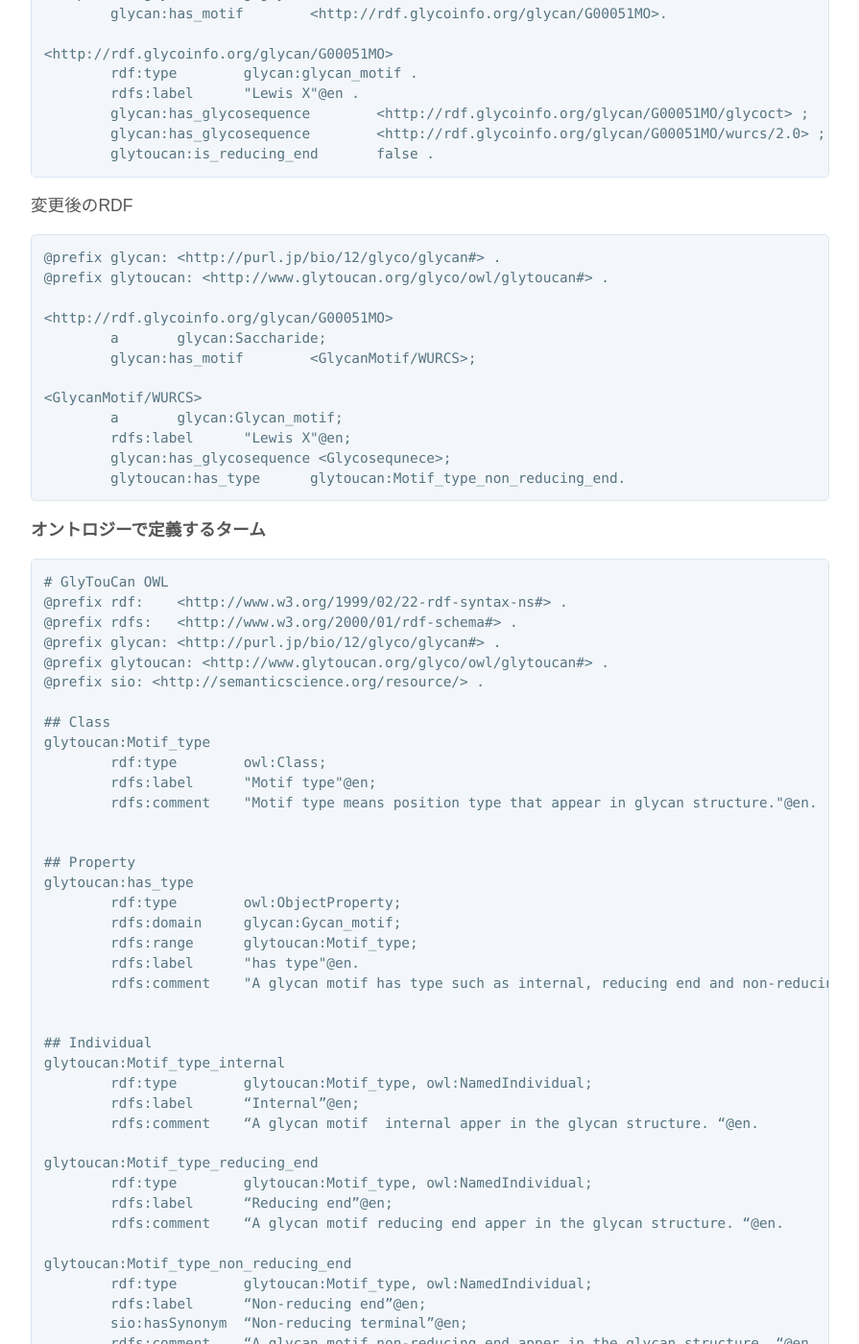
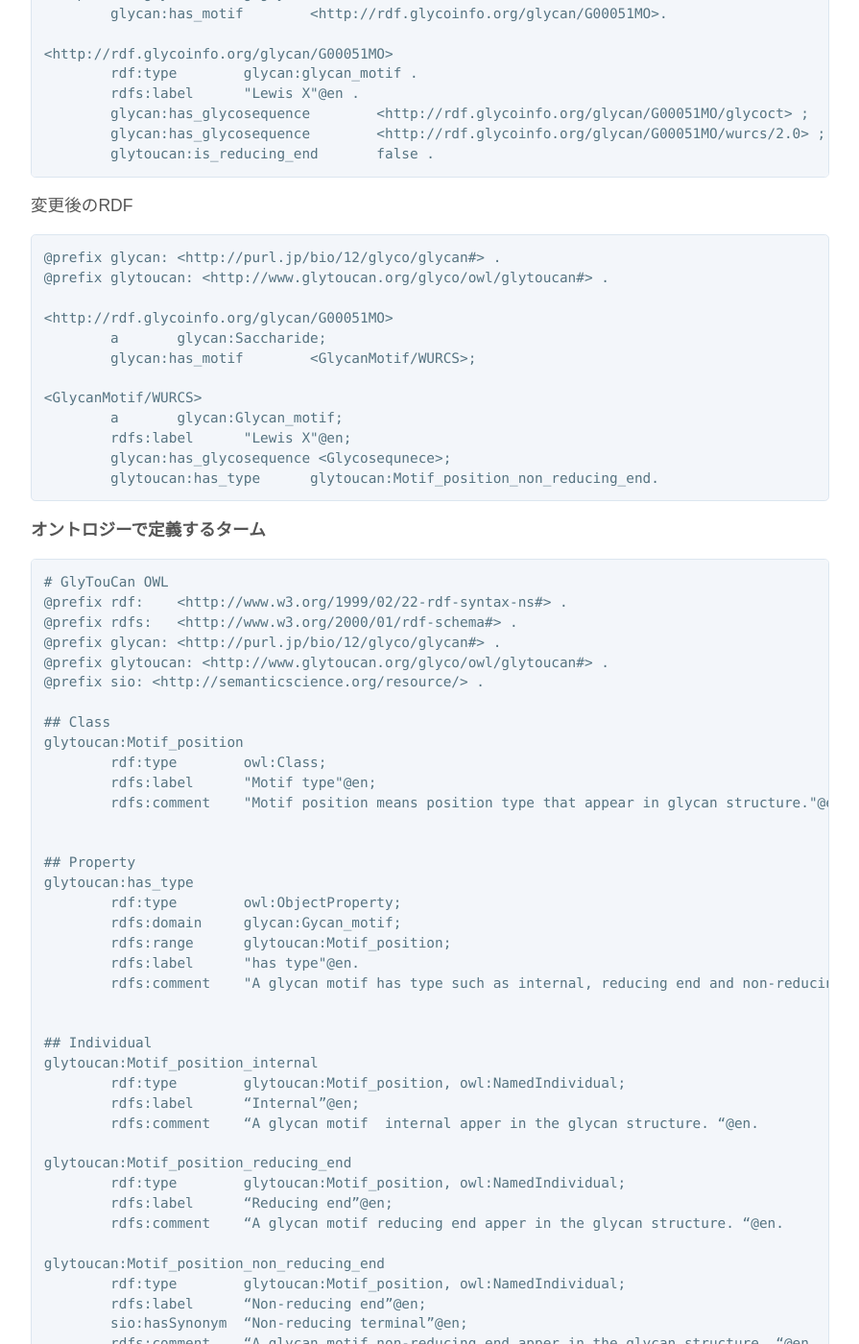
Before and after one commit to glytoucan/glytoucan, a Jekyll site: the page built from system/rdf/devMotifRdf.md, in a window 1280 px wide and 1400 px high, scrolled down 772 px. Shown: the whole window at 96% size, without its empty margins (192-1087 px from the left). Built offline with Jekyll 4.4.1, drawn with Linux system fonts in a browser that asks for light colours; nearby versions of some CDN libraries; some of the changed text lies outside the part shown.

Commit message:
modified motif type -> motif position

````diff
--- a/system/rdf/devMotifRdf.md
+++ b/system/rdf/devMotifRdf.md
@@ -57,7 +57,7 @@ Glycan motifのインスタンスIRIを作り、SaccharideとGlycan motifとを
 	a	glycan:Glycan_motif;
 	rdfs:label	"Lewis X"@en;
 	glycan:has_glycosequence <Glycosequnece>;
-	glytoucan:has_type	glytoucan:Motif_type_non_reducing_end.
+	glytoucan:has_type	glytoucan:Motif_position_non_reducing_end.
 ```
 
 
@@ -73,34 +73,34 @@ Glycan motifのインスタンスIRIを作り、SaccharideとGlycan motifとを
 @prefix sio: <http://semanticscience.org/resource/> .
 
 ## Class
-glytoucan:Motif_type
+glytoucan:Motif_position
 	rdf:type	owl:Class;
 	rdfs:label	"Motif type"@en;
-	rdfs:comment	"Motif type means position type that appear in glycan structure."@en.
+	rdfs:comment	"Motif position means position type that appear in glycan structure."@en.
 
 
 ## Property
 glytoucan:has_type
 	rdf:type	owl:ObjectProperty;
 	rdfs:domain	glycan:Gycan_motif;
-	rdfs:range	glytoucan:Motif_type;
+	rdfs:range	glytoucan:Motif_position;
 	rdfs:label	"has type"@en.
 	rdfs:comment	"A glycan motif has type such as internal, reducing end and non-reducing end."@en.
 
 
 ## Individual
-glytoucan:Motif_type_internal
-	rdf:type	glytoucan:Motif_type, owl:NamedIndividual;
+glytoucan:Motif_position_internal
+	rdf:type	glytoucan:Motif_position, owl:NamedIndividual;
 	rdfs:label	“Internal”@en;
 	rdfs:comment	“A glycan motif  internal apper in the glycan structure. “@en.
 
-glytoucan:Motif_type_reducing_end
-	rdf:type	glytoucan:Motif_type, owl:NamedIndividual;
+glytoucan:Motif_position_reducing_end
+	rdf:type	glytoucan:Motif_position, owl:NamedIndividual;
 	rdfs:label	“Reducing end”@en;
 	rdfs:comment	“A glycan motif reducing end apper in the glycan structure. “@en.
 
-glytoucan:Motif_type_non_reducing_end
-	rdf:type	glytoucan:Motif_type, owl:NamedIndividual;
+glytoucan:Motif_position_non_reducing_end
+	rdf:type	glytoucan:Motif_position, owl:NamedIndividual;
 	rdfs:label	“Non-reducing end”@en;
 	sio:hasSynonym	“Non-reducing terminal”@en;
 	rdfs:comment	“A glycan motif non-reducing end apper in the glycan structure. “@en.
@@ -216,7 +216,7 @@ Motif nameは、複数存在する可能性がある。
 <http://rdf.glycoinfo.org/motif/WURCS=2.0/3,3,2/[a2122h-1b_1-5_2*NCC/3=O][a1221m-1a_1-5][a2112h-1b_1-5]/1-2-3/a3-b1_a4-c1>
 	a	glycan:Glycan_motif;
 	glycan:has_glycosequence <http://rdf.glycoinfo.org/motif/sequence/WURCS=2.0/3,3,2/[a2122h-1b_1-5_2*NCC/3=O][a1221m-1a_1-5][a2112h-1b_1-5]/1-2-3/a3-b1_a4-c1>;
-	glytoucan:has_type	glytoucan:Motif_type_non_reducing_end;
+	glytoucan:has_type	glytoucan:Motif_position_non_reducing_end;
 	glycan:has_alias	<http://rdf.glycoinfo.org/motif/aliasWURCS=2.0/3,3,2/[a2122h-1b_1-5_2*NCC/3=O][a1221m-1a_1-5][a2112h-1b_1-5]/1-2-3/a3-b1_a4-c1>.
 
 
````
